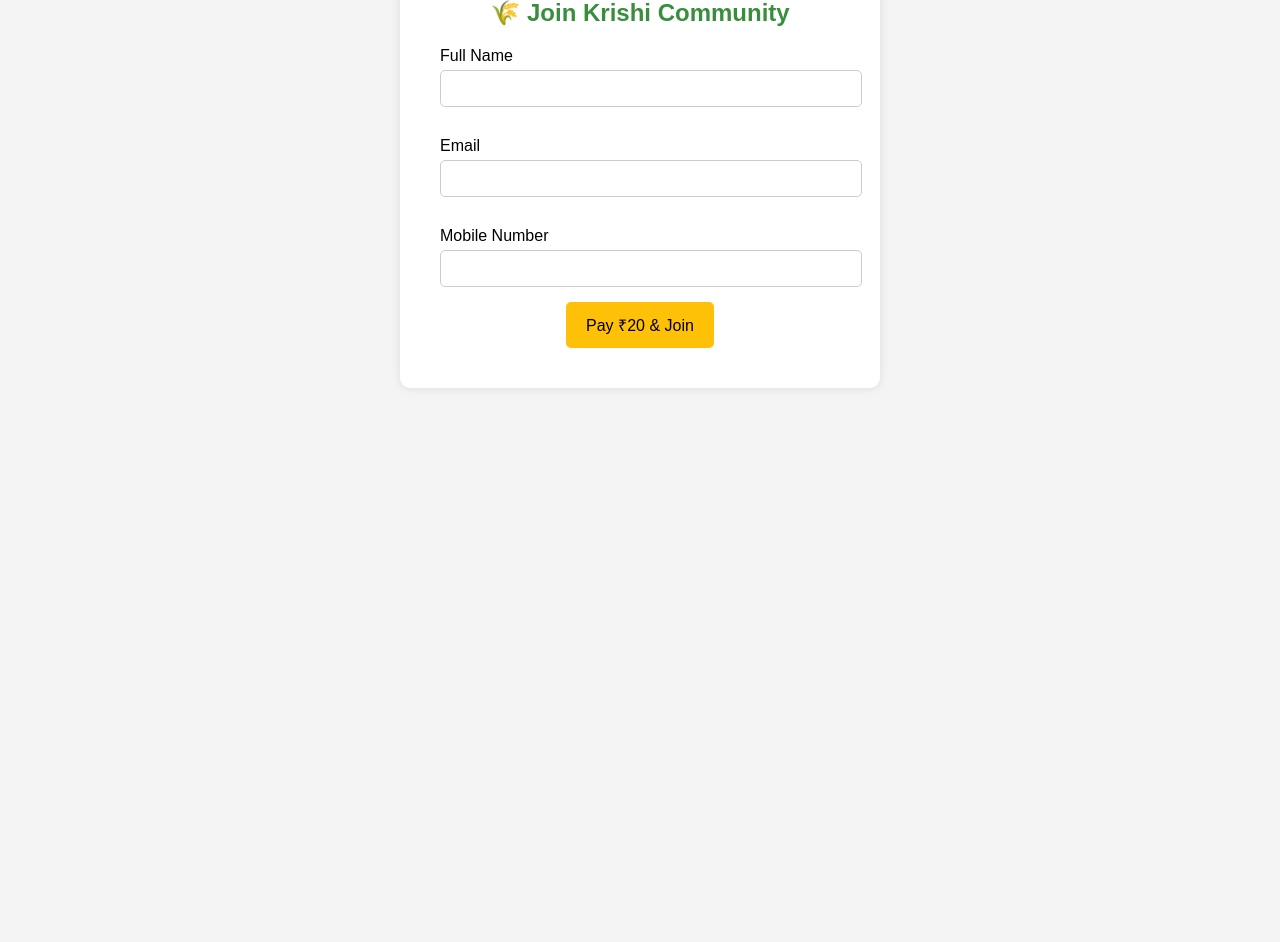
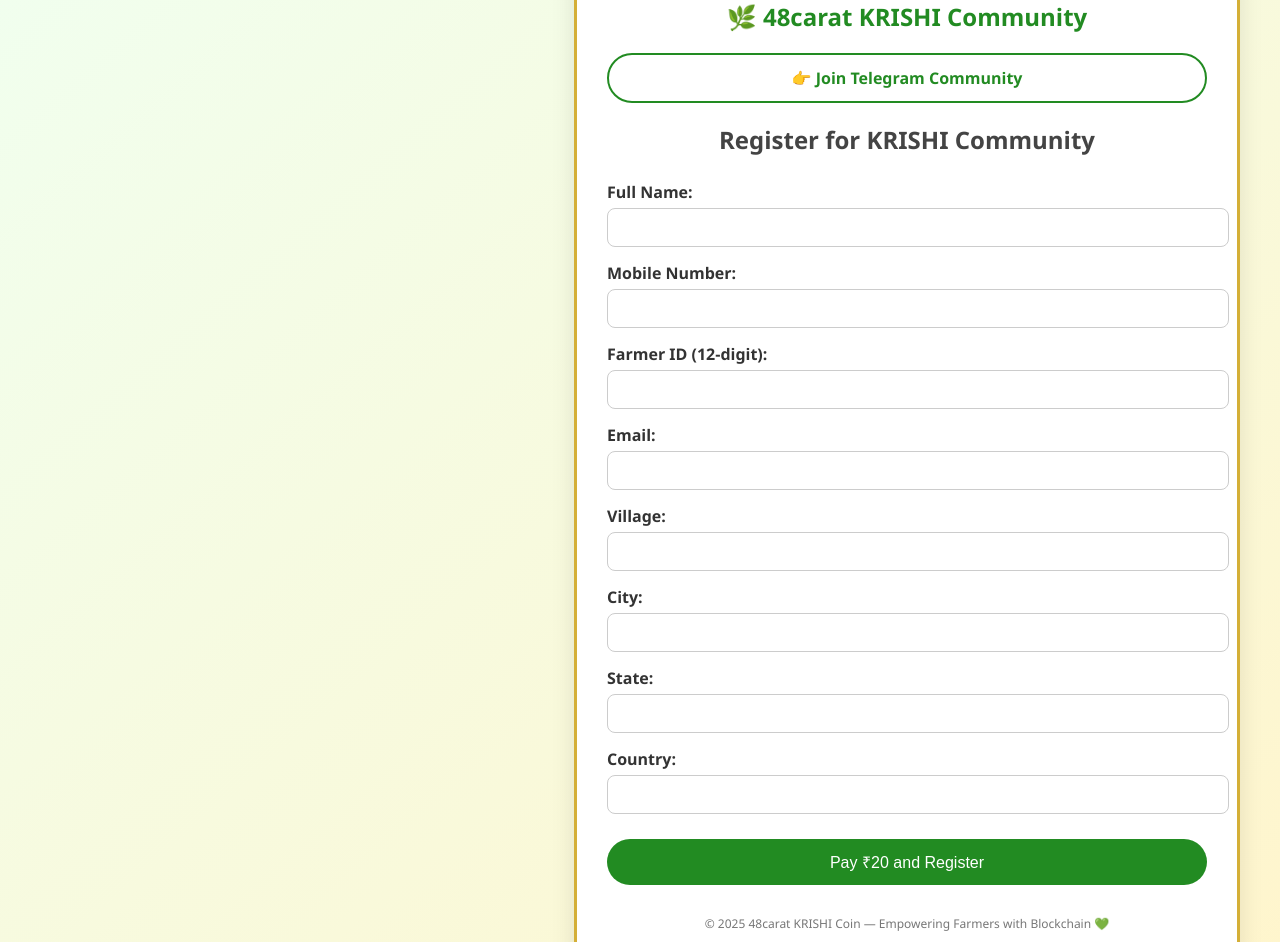
Before and after one commit to krishicommunity/krishi_project, a plain HTML site: page index.html in a window 1280 px wide. Shown: the part 111-1053 px from the top of the page. Before the commit the page ends 800 px from the top, so only its background shows below. Drawn offline with Linux system fonts and the light colour scheme.

Commit message:
Update index.html

```diff
--- a/index.html
+++ b/index.html
@@ -2,98 +2,183 @@
 <html lang="en">
 <head>
   <meta charset="UTF-8" />
-  <meta name="viewport" content="width=device-width, initial-scale=1.0"/>
-  <title>Krishi Community Subscription</title>
+  <title>KRISHI Community Registration</title>
   <style>
     body {
-      font-family: Arial, sans-serif;
-      background: #f4f4f4;
       margin: 0;
-      padding: 0;
-      text-align: center;
+      padding: 40px;
+      font-family: 'Segoe UI', sans-serif;
+      background: linear-gradient(to bottom right, #f0fff0, #fff5cc);
+      color: #333;
+      display: flex;
+      justify-content: flex-end;
+      align-items: flex-start;
+      min-height: 100vh;
     }
+
     .container {
-      margin-top: 50px;
-      background: #fff;
-      padding: 40px;
-      border-radius: 10px;
-      width: 90%;
-      max-width: 400px;
-      margin-left: auto;
-      margin-right: auto;
-      box-shadow: 0 0 10px rgba(0,0,0,0.1);
-    }
-    h2 {
-      color: #388e3c;
-    }
-    label {
-      display: block;
-      margin: 15px 0 5px;
+      background-color: #fff;
+      border: 3px solid #d4af37;
+      border-radius: 20px;
+      padding: 30px;
+      width: 95%;
+      max-width: 600px;
+      box-shadow: 0 10px 25px rgba(0, 0, 0, 0.1);
       text-align: left;
     }
-    input {
+
+    .logo {
+      display: block;
+      margin: 0 auto 15px auto;
+      width: 120px;
+    }
+
+    h1 {
+      text-align: center;
+      color: #228B22;
+      font-size: 24px;
+      margin-bottom: 5px;
+    }
+
+    h2 {
+      text-align: center;
+      color: #444;
+      margin-bottom: 25px;
+    }
+
+    form {
+      margin-top: 20px;
+    }
+
+    label {
+      font-weight: bold;
+      margin-top: 15px;
+      display: block;
+    }
+
+    input[type="text"],
+    input[type="email"] {
       width: 100%;
       padding: 10px;
-      margin-bottom: 15px;
-      border-radius: 5px;
+      margin-top: 5px;
       border: 1px solid #ccc;
+      border-radius: 8px;
+      font-size: 15px;
     }
-    button {
-      background: #ffc107;
+
+    input[type="submit"] {
+      background-color: #228B22;
+      color: white;
       border: none;
-      padding: 12px 20px;
+      padding: 12px;
+      margin-top: 25px;
       font-size: 16px;
-      border-radius: 5px;
+      border-radius: 30px;
       cursor: pointer;
-      color: #000;
+      width: 100%;
+      transition: background 0.3s ease;
     }
-    button:hover {
-      background: #ffb300;
+
+    input[type="submit"]:hover {
+      background-color: #1a6e1a;
+    }
+
+    .telegram-link {
+      display: block;
+      text-align: center;
+      margin-top: 20px;
+      background-color: white;
+      color: #228B22;
+      padding: 12px 25px;
+      text-decoration: none;
+      border-radius: 30px;
+      border: 2px solid #228B22;
+      font-weight: bold;
+      transition: background 0.3s, color 0.3s;
+    }
+
+    .telegram-link:hover {
+      background-color: #228B22;
+      color: white;
+    }
+
+
+    footer {
+      margin-top: 30px;
+      text-align: center;
+      font-size: 12px;
+      color: #777;
     }
   </style>
 </head>
 <body>
   <div class="container">
-    <h2>🌾 Join Krishi Community</h2>
-    <form id="krishiForm">
-      <label for="name">Full Name</label>
-      <input type="text" id="name" required />
+    <img src="krishi_main.png" alt="KRISHI Logo" class="logo" />
+    <h1>🌿 48carat KRISHI Community</h1>
+    <a href="https://t.me/krishicoincommunity" class="telegram-link" target="_blank">
+      👉 Join Telegram Community
+    </a>
 
-      <label for="email">Email</label>
-      <input type="email" id="email" required />
+    <h2>Register for KRISHI Community</h2>
+    <form id="krishiForm" onsubmit="submitForm(event)">
+      <label>Full Name:</label>
+      <input type="text" id="name" name="name" required>
 
-      <label for="mobile">Mobile Number</label>
-      <input type="tel" id="mobile" pattern="[0-9]{10}" maxlength="10" required />
+      <label>Mobile Number:</label>
+      <input type="text" id="mobile" name="mobile" maxlength="10" pattern="\d{10}" required>
 
-      <button type="submit">Pay ₹20 & Join</button>
+      <label>Farmer ID (12-digit):</label>
+      <input type="text" id="farmer_id" name="farmer_id" maxlength="12" pattern="\d{12}" required>
+
+      <label>Email:</label>
+      <input type="email" id="email" name="email" required>
+
+      <label>Village:</label>
+      <input type="text" id="village" name="village" required>
+
+      <label>City:</label>
+      <input type="text" id="city" name="city" required>
+
+      <label>State:</label>
+      <input type="text" id="state" name="state" required>
+
+      <label>Country:</label>
+      <input type="text" id="country" name="country" required>
+
+      <input type="submit" value="Pay ₹20 and Register">
     </form>
-    <div id="status"></div>
+
+    <footer>
+      &copy; 2025 48carat KRISHI Coin — Empowering Farmers with Blockchain 💚
+    </footer>
   </div>
 
   <script>
-    document.getElementById("krishiForm").addEventListener("submit", async function (e) {
-      e.preventDefault();
-      const name = document.getElementById("name").value;
-      const email = document.getElementById("email").value;
-      const mobile = document.getElementById("mobile").value;
+    async function submitForm(event) {
+      event.preventDefault();
 
-      const payload = { name, email, mobile };
+      const payload = {
+        name: document.getElementById('name').value,
+        mobile: document.getElementById('mobile').value,
+        farmer_id: document.getElementById('farmer_id').value,
+        email: document.getElementById('email').value,
+        village: document.getElementById('village').value,
+        city: document.getElementById('city').value,
+        state: document.getElementById('state').value,
+        country: document.getElementById('country').value,
+      };
 
-      try {
-        const res = await fetch("http://192.168.1.3:10000/register", {
+      const response = await fetch("https://krishi-project.onrender.com/register", {
         method: "POST",
         headers: { "Content-Type": "application/json" },
         body: JSON.stringify(payload),
       });
 
-        const html = await res.text();
+      const html = await response.text();
       document.open();
       document.write(html);
       document.close();
-      } catch (err) {
-        document.getElementById("status").innerText = "Something went wrong. Try again.";
     }
-    });
   </script>
 </body>
 </html>
```
Lines whose indentation alone changed are shown as unchanged.
